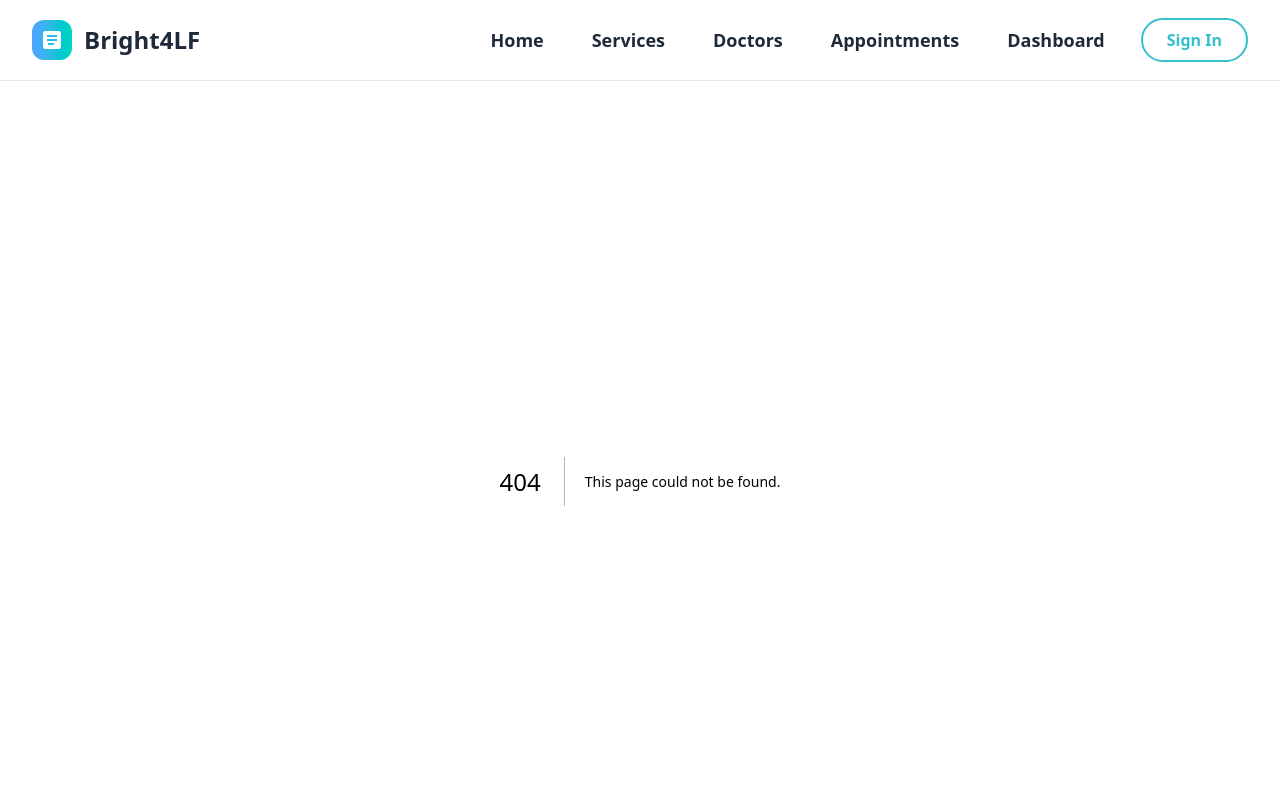
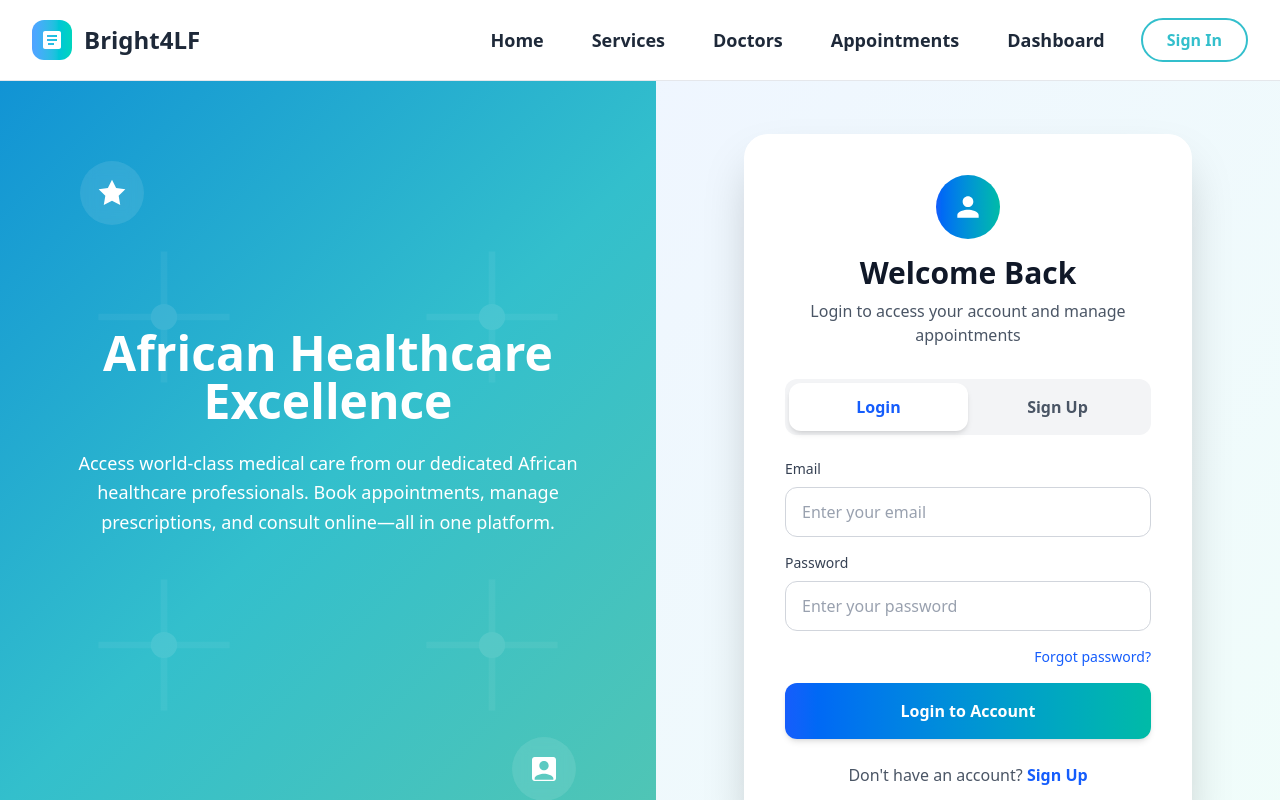
Before and after one commit to BeimnetTadesse/Bright4LF_Ehealth, a Next.js app: page /signin in a window 1280 px wide. Before the commit this address had no page. Shown: the top 800 px of the page. Built offline with nearby package versions, Linux system fonts and the light colour scheme.

Commit message:
Add Sign-in page for user authentication

```diff
--- /dev/null
+++ b/app/signin/page.tsx
@@ -0,0 +1,175 @@
+'use client';
+
+import React, { useState } from 'react';
+
+const SignInPage = () => {
+  const [isLogin, setIsLogin] = useState(true);
+
+  return (
+    <div className="min-h-screen flex">
+      {/* Left Panel */}
+      <div
+        className="hidden md:flex flex-1 items-start justify-center p-12 relative overflow-hidden"
+        style={{
+          background: 'linear-gradient(135deg, hsl(200 85% 45%), hsl(185 60% 50%), hsl(170 50% 55%))',
+          color: '#fff',
+        }}
+      >
+        {/* Background Pattern */}
+        <div className="absolute inset-0 opacity-10">
+          <svg width="100%" height="100%" viewBox="0 0 100 100" className="h-full w-full">
+            <defs>
+              <pattern id="medical-pattern" patternUnits="userSpaceOnUse" width="50" height="50">
+                <circle cx="25" cy="25" r="2" fill="currentColor" />
+                <path d="M25 15v20M15 25h20" stroke="currentColor" strokeWidth="1" opacity="0.5" />
+              </pattern>
+            </defs>
+            <rect width="100%" height="100%" fill="url(#medical-pattern)" />
+          </svg>
+        </div>
+
+        {/* Floating Icons */}
+        <div className="absolute top-20 left-20 w-16 h-16 bg-white/10 rounded-full flex items-center justify-center backdrop-blur-sm">
+          <svg className="w-8 h-8 text-white" fill="currentColor" viewBox="0 0 24 24">
+            <path d="M12 2l3.09 6.26L22 9.27l-5 4.87 1.18 6.88L12 17.77l-6.18 3.25L7 14.14 2 9.27l6.91-1.01L12 2z"/>
+          </svg>
+        </div>
+
+        <div className="absolute bottom-20 right-20 w-16 h-16 bg-white/10 rounded-full flex items-center justify-center backdrop-blur-sm">
+          <svg className="w-8 h-8 text-white" fill="currentColor" viewBox="0 0 24 24">
+            <path d="M19 3H5c-1.1 0-2 .9-2 2v14c0 1.1.9 2 2 2h14c1.1 0 2-.9 2-2V5c0-1.1-.9-2-2-2zm-7 3c1.93 0 3.5 1.57 3.5 3.5 0 1.93-1.57 3.5-3.5 3.5s-3.5-1.57-3.5-3.5c0-1.93 1.57-3.5 3.5-3.5zm-7 13c0-2.33 4.67-3.5 7-3.5s7 1.17 7 3.5v1H5v-1z"/>
+          </svg>
+        </div>
+
+        {/* Main Content */}
+        <div className="max-w-lg text-center relative z-10 mt-8">
+          <h1 className="text-5xl font-bold mb-6 mt-42">African Healthcare Excellence</h1>
+          <p className="text-lg leading-relaxed mb-8">
+            Access world-class medical care from our dedicated African healthcare professionals.
+            Book appointments, manage prescriptions, and consult online—all in one platform.
+          </p>
+        </div>
+      </div>
+
+      {/* Right Panel */}
+      <div className="flex-1 flex items-center justify-center p-8 bg-gradient-to-br from-blue-50 to-teal-50">
+        <div className="w-full max-w-md p-10 rounded-3xl shadow-2xl bg-white backdrop-blur-sm border border-white/20">
+          <div className="text-center mb-8">
+            <div className="w-16 h-16 mx-auto bg-gradient-to-r from-blue-600 to-teal-500 rounded-full flex items-center justify-center mb-4">
+              <svg className="w-8 h-8 text-white" fill="currentColor" viewBox="0 0 24 24">
+                <path d="M12 12c2.21 0 4-1.79 4-4s-1.79-4-4-4-4 1.79-4 4 1.79 4 4 4zm0 2c-2.67 0-8 1.34-8 4v2h16v-2c0-2.66-5.33-4-8-4z"/>
+              </svg>
+            </div>
+
+            <h2 className="text-3xl font-bold text-gray-900 mb-2">
+              {isLogin ? 'Welcome Back' : 'Create Account'}
+            </h2>
+            <p className="text-gray-600">
+              {isLogin
+                ? 'Login to access your account and manage appointments'
+                : 'Sign up to start your journey with our African healthcare platform'}
+            </p>
+          </div>
+
+          {/* Toggle Buttons */}
+          <div className="flex bg-gray-100 rounded-xl p-1 mb-6">
+            <button
+              onClick={() => setIsLogin(true)}
+              className={`flex-1 py-3 px-4 rounded-xl font-semibold transition-all duration-300 ${
+                isLogin
+                  ? 'bg-white text-blue-600 shadow-md'
+                  : 'text-gray-600 hover:text-blue-600'
+              }`}
+            >
+              Login
+            </button>
+            <button
+              onClick={() => setIsLogin(false)}
+              className={`flex-1 py-3 px-4 rounded-xl font-semibold transition-all duration-300 ${
+                !isLogin
+                  ? 'bg-white text-blue-600 shadow-md'
+                  : 'text-gray-600 hover:text-blue-600'
+              }`}
+            >
+              Sign Up
+            </button>
+          </div>
+
+          <form className="space-y-4">
+            {!isLogin && (
+              <div>
+                <label className="block text-sm font-medium text-gray-700 mb-2">Full Name</label>
+                <input
+                  type="text"
+                  placeholder="Enter your full name"
+                  className="w-full px-4 py-3 rounded-xl border border-gray-300 focus:ring-2 focus:ring-blue-500 focus:border-transparent transition duration-300 text-gray-900 placeholder-gray-400"
+                />
+              </div>
+            )}
+
+            <div>
+              <label className="block text-sm font-medium text-gray-700 mb-2">Email</label>
+              <input
+                type="email"
+                placeholder="Enter your email"
+                className="w-full px-4 py-3 rounded-xl border border-gray-300 focus:ring-2 focus:ring-blue-500 focus:border-transparent transition duration-300 text-gray-900 placeholder-gray-400"
+              />
+            </div>
+
+            <div>
+              <label className="block text-sm font-medium text-gray-700 mb-2">Password</label>
+              <input
+                type="password"
+                placeholder="Enter your password"
+                className="w-full px-4 py-3 rounded-xl border border-gray-300 focus:ring-2 focus:ring-blue-500 focus:border-transparent transition duration-300 text-gray-900 placeholder-gray-400"
+              />
+            </div>
+
+            {isLogin && (
+              <div className="flex justify-end">
+                <a href="#" className="text-sm text-blue-600 hover:underline">
+                  Forgot password?
+                </a>
+              </div>
+            )}
+
+            <button
+              type="submit"
+              className="w-full py-4 rounded-xl bg-gradient-to-r from-blue-600 to-teal-500 text-white font-semibold shadow-md hover:shadow-lg transition duration-300 transform hover:-translate-y-0.5"
+            >
+              {isLogin ? 'Login to Account' : 'Create Account'}
+            </button>
+          </form>
+
+          {isLogin ? (
+            <div className="mt-6 text-center">
+              <span className="text-gray-600">
+                Don&apos;t have an account?{' '}
+                <button
+                  onClick={() => setIsLogin(false)}
+                  className="text-blue-600 font-semibold hover:underline"
+                >
+                  Sign Up
+                </button>
+              </span>
+            </div>
+          ) : (
+            <div className="mt-6 text-center">
+              <span className="text-gray-600">
+                Already have an account?{' '}
+                <button
+                  onClick={() => setIsLogin(true)}
+                  className="text-blue-600 font-semibold hover:underline"
+                >
+                  Login
+                </button>
+              </span>
+            </div>
+          )}
+        </div>
+      </div>
+    </div>
+  );
+};
+
+export default SignInPage;
```
